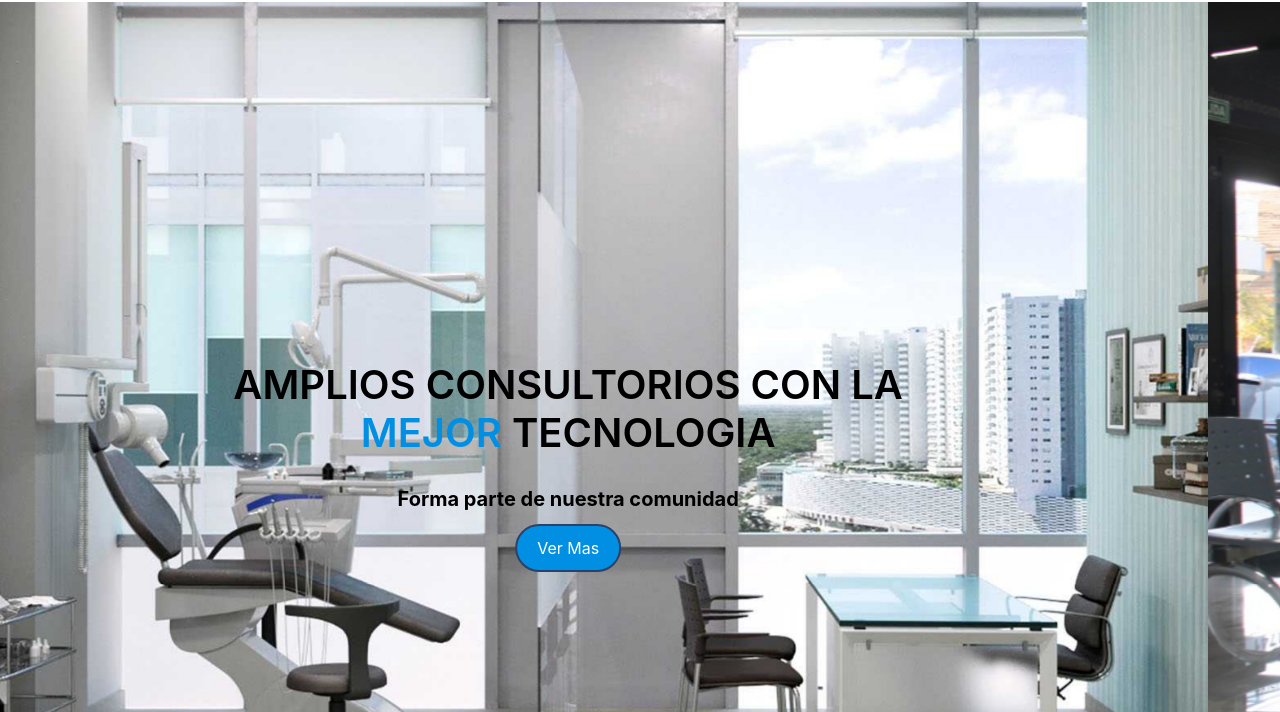
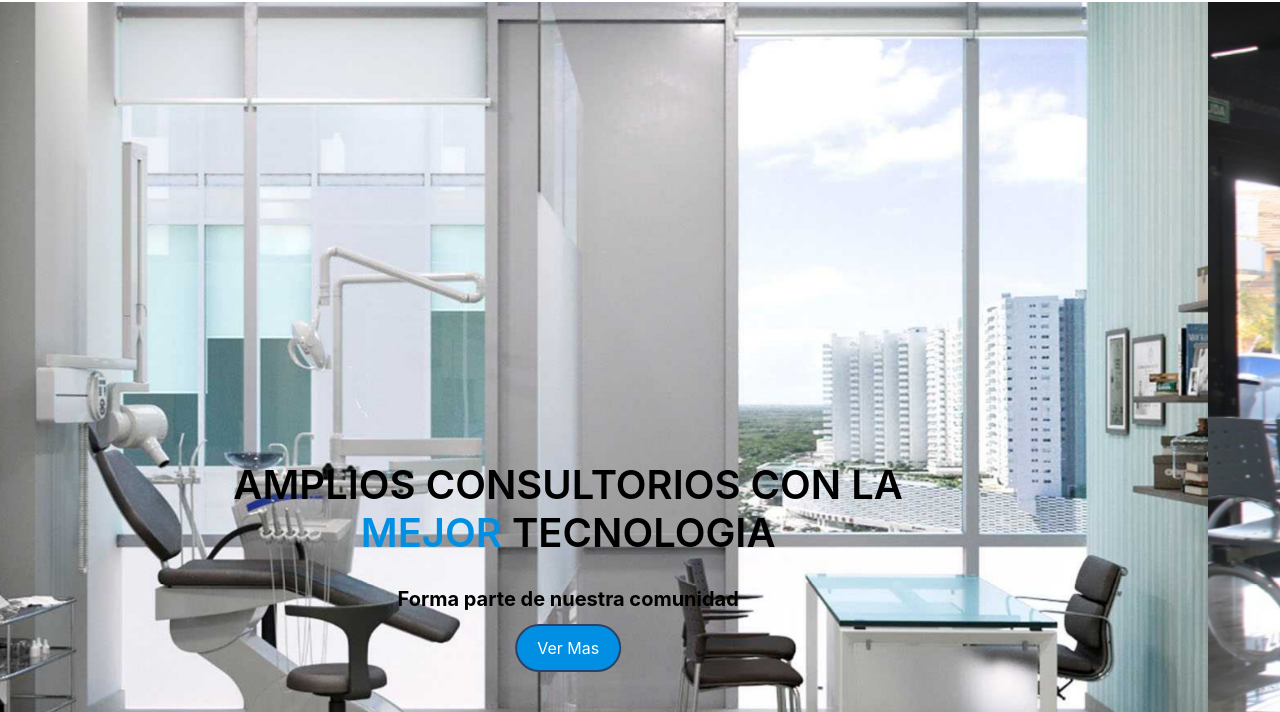
Before and after one commit to gerorajoy21/Trabajo-Final-Desarrollo-Web, a website: page index.html in a window 1280 px wide. Shown: the part 88-800 px from the top of the page. Drawn offline with nearby package versions, Linux system fonts and the light colour scheme; files that its build step writes are made by us from their sources.

Commit message:
cambiando el index principal

```diff
--- a/scss/_main.scss
+++ b/scss/_main.scss
@@ -23,7 +23,7 @@ $weight: 100;
     }
     .container{
         .carousel-caption {
-            bottom: 25rem;
+            bottom: 15rem;
             z-index: 10;
                 .carousel__h1{
                     text-transform: uppercase;
```
